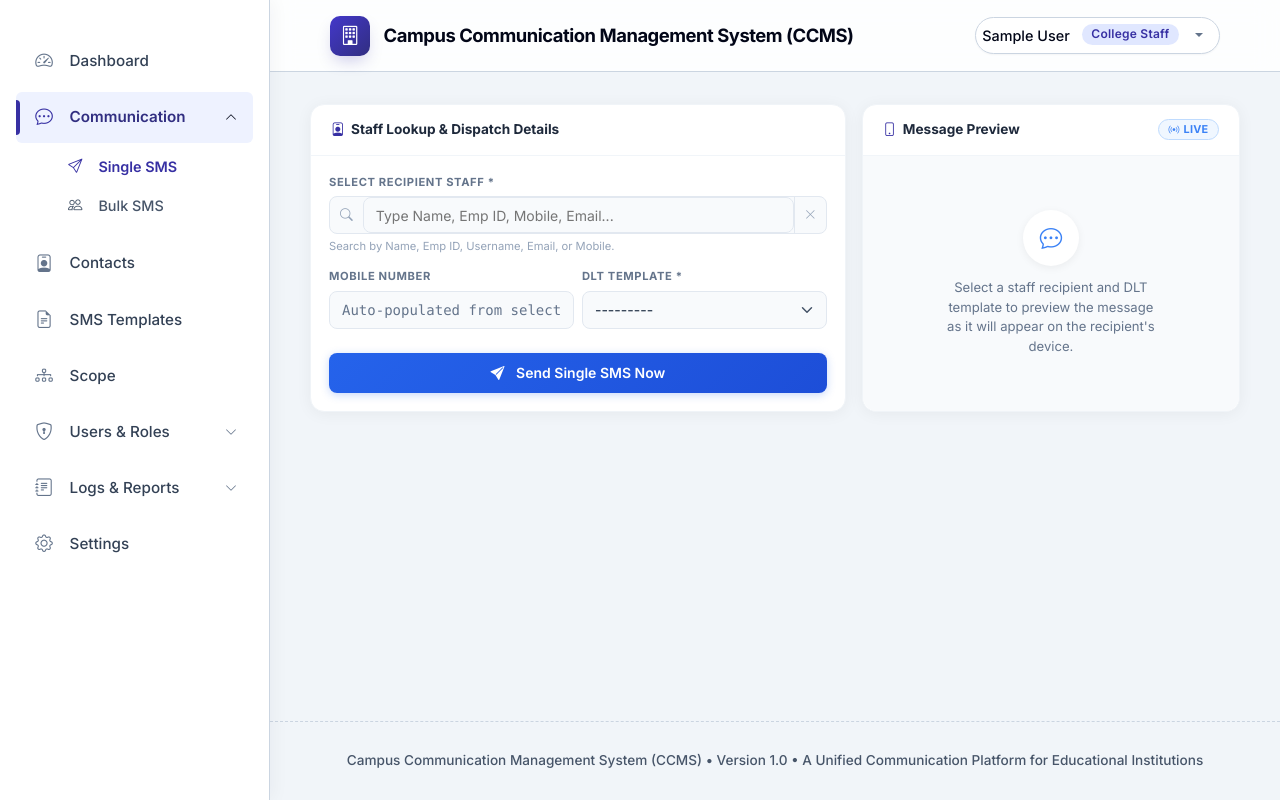
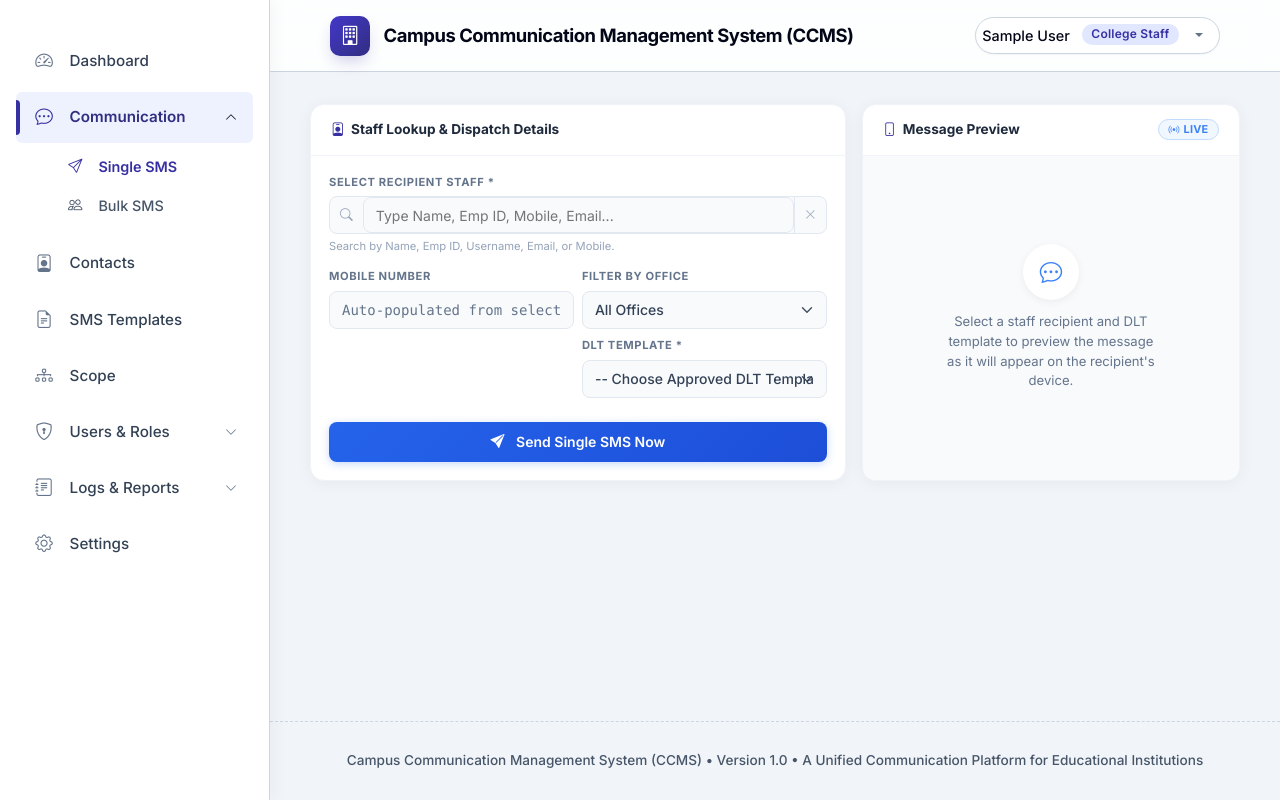
Before and after one commit to MohamedSami2005/sms-management-system, a Django app: page /sms/single/ in a window 1280 px wide. Run offline with Django 5.2, Linux system fonts and the light colour scheme; the visitor is signed in with stand-in values (Sample User, id 1); data comes from the database, SQL or seed files in the repository; data that the repository does not hold is empty; some libraries are stand-ins or nearby versions.

Commit message:
multi-tenancy support for SMS and template modules by adding office associations and associated database migrations

```diff
--- a/apps/sms/views.py
+++ b/apps/sms/views.py
@@ -44,7 +44,12 @@ class SingleSMSView(LoginRequiredMixin, RoleRequiredMixin, FormView):
 
     def get_context_data(self, **kwargs):
         context = super().get_context_data(**kwargs)
+        from apps.common.scopes import get_scoped_queryset
+        from apps.users.models import Office
+        scoped_templates = get_scoped_queryset(self.request.user, DLTTemplate.objects.filter(is_active=True)).select_related('office')
         context['db_fields'] = json.dumps(StaffFieldMapper.get_supported_fields())
+        context['dlt_templates'] = scoped_templates
+        context['offices'] = Office.objects.filter(is_active=True).order_by('name')
         return context
 
     def form_valid(self, form):
@@ -217,13 +222,16 @@ class BulkSMSComposeView(LoginRequiredMixin, RoleRequiredMixin, TemplateView):
         if not staff_members.exists():
             staff_members = CustomUser.objects.filter(id__in=staff_ids).select_related('department')
 
-        dlt_templates = get_scoped_queryset(request.user, DLTTemplate.objects.filter(is_active=True))
+        from apps.users.models import Office
+        dlt_templates = get_scoped_queryset(request.user, DLTTemplate.objects.filter(is_active=True)).select_related('office')
+        offices = Office.objects.filter(is_active=True).order_by('name')
         db_fields = StaffFieldMapper.get_supported_fields()
 
         context = self.get_context_data()
         context['staff_members'] = staff_members
         context['selected_count'] = len(staff_members)
         context['dlt_templates'] = dlt_templates
+        context['offices'] = offices
         context['db_fields'] = db_fields
         return self.render_to_response(context)
 
--- a/templates/sms/single_sms.html
+++ b/templates/sms/single_sms.html
@@ -433,8 +433,24 @@
                             {% if form.mobile_number.errors %}<div class="text-danger mt-1" style="font-size:0.72rem;">{{ form.mobile_number.errors }}</div>{% endif %}
                         </div>
                         <div class="col-6">
+                            <div class="mb-2">
+                                <label class="std-label">Filter by Office</label>
+                                <select id="officeFilterSelect" class="form-select">
+                                    <option value="">All Offices</option>
+                                    {% for off in offices %}
+                                        <option value="{{ off.pk }}">{{ off.name }}</option>
+                                    {% endfor %}
+                                </select>
+                            </div>
                             <label class="std-label">DLT Template *</label>
-                            {{ form.template }}
+                            <select name="template" id="dltTemplateSelect" class="form-select" required>
+                                <option value="">-- Choose Approved DLT Template --</option>
+                                {% for tmpl in dlt_templates %}
+                                    <option value="{{ tmpl.pk }}" data-office-id="{{ tmpl.office_id|default:'' }}" {% if form.template.value|stringformat:"s" == tmpl.pk|stringformat:"s" %}selected{% endif %}>
+                                        {{ tmpl.name }} (ID: {{ tmpl.dlt_template_id }})
+                                    </option>
+                                {% endfor %}
+                            </select>
                             {% if form.template.errors %}<div class="text-danger mt-1" style="font-size:0.72rem;">{{ form.template.errors }}</div>{% endif %}
                         </div>
                     </div>
@@ -523,7 +539,35 @@ document.addEventListener('DOMContentLoaded', function() {
     const mobileInput = document.getElementById('mobileNumberInput');
     const sendSmsBtn = document.getElementById('sendSmsBtn');
 
+    const officeFilterSelect = document.getElementById('officeFilterSelect');
     const templateSelect = document.getElementById('dltTemplateSelect');
+
+    if (officeFilterSelect && templateSelect) {
+        officeFilterSelect.addEventListener('change', function() {
+            const selectedOfficeId = this.value;
+            const options = templateSelect.querySelectorAll('option');
+
+            options.forEach(option => {
+                if (!option.value) return; // Keep default prompt option visible
+                const tmplOfficeId = option.getAttribute('data-office-id') || '';
+                if (!selectedOfficeId || tmplOfficeId === selectedOfficeId) {
+                    option.hidden = false;
+                    option.disabled = false;
+                    option.style.display = '';
+                } else {
+                    option.hidden = true;
+                    option.disabled = true;
+                    option.style.display = 'none';
+                }
+            });
+
+            const currentSelectedOpt = templateSelect.options[templateSelect.selectedIndex];
+            if (currentSelectedOpt && currentSelectedOpt.hidden) {
+                templateSelect.value = '';
+                templateSelect.dispatchEvent(new Event('change'));
+            }
+        });
+    }
     const variablesCard = document.getElementById('variablesCard');
     const varsContainer = document.getElementById('dynamicVariablesContainer');
     const noTemplateNotice = document.getElementById('noTemplateNotice');
```
Also changed, not shown: templates/sms/bulk_sms_compose.html (+39 -1 lines).
